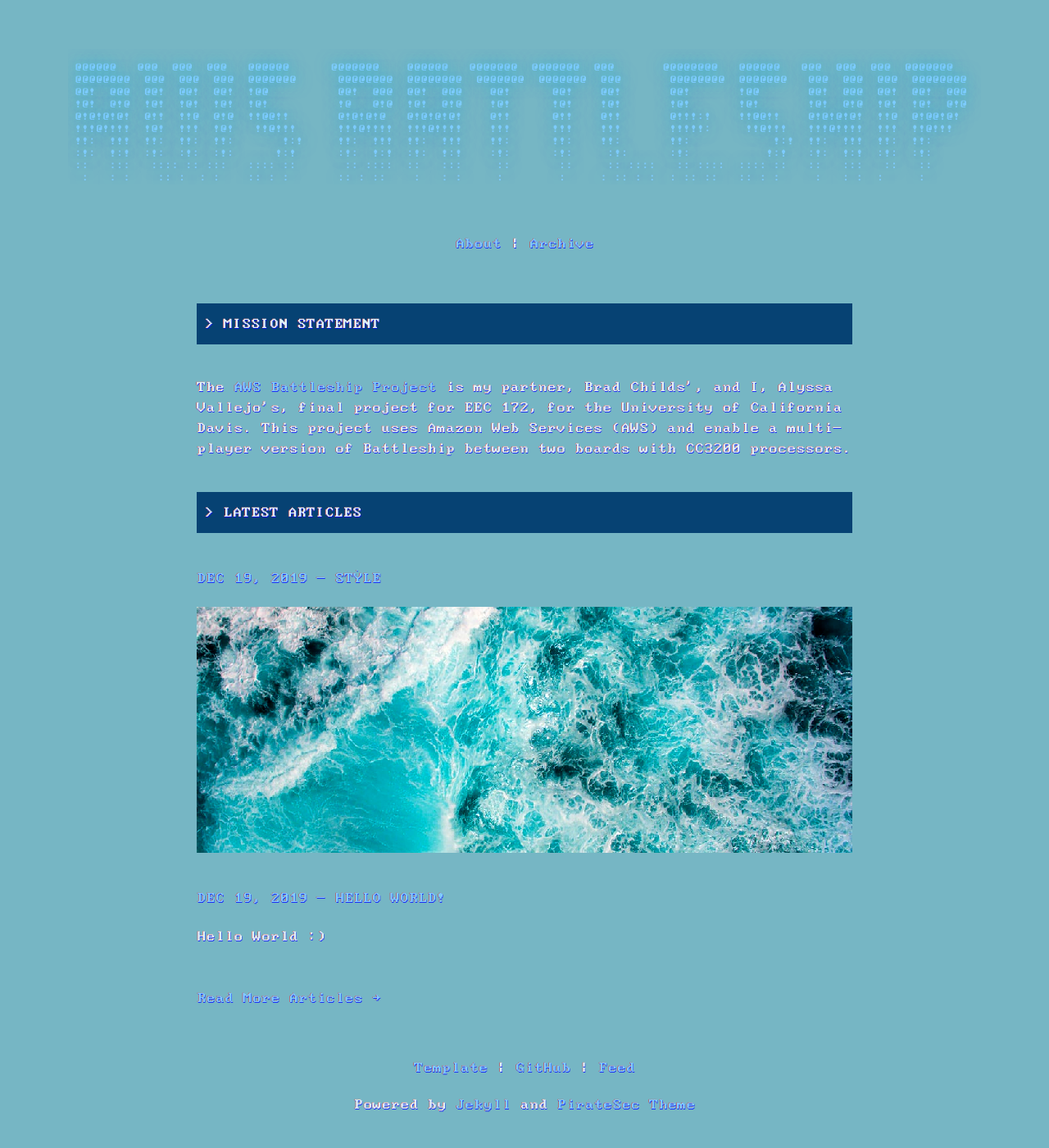
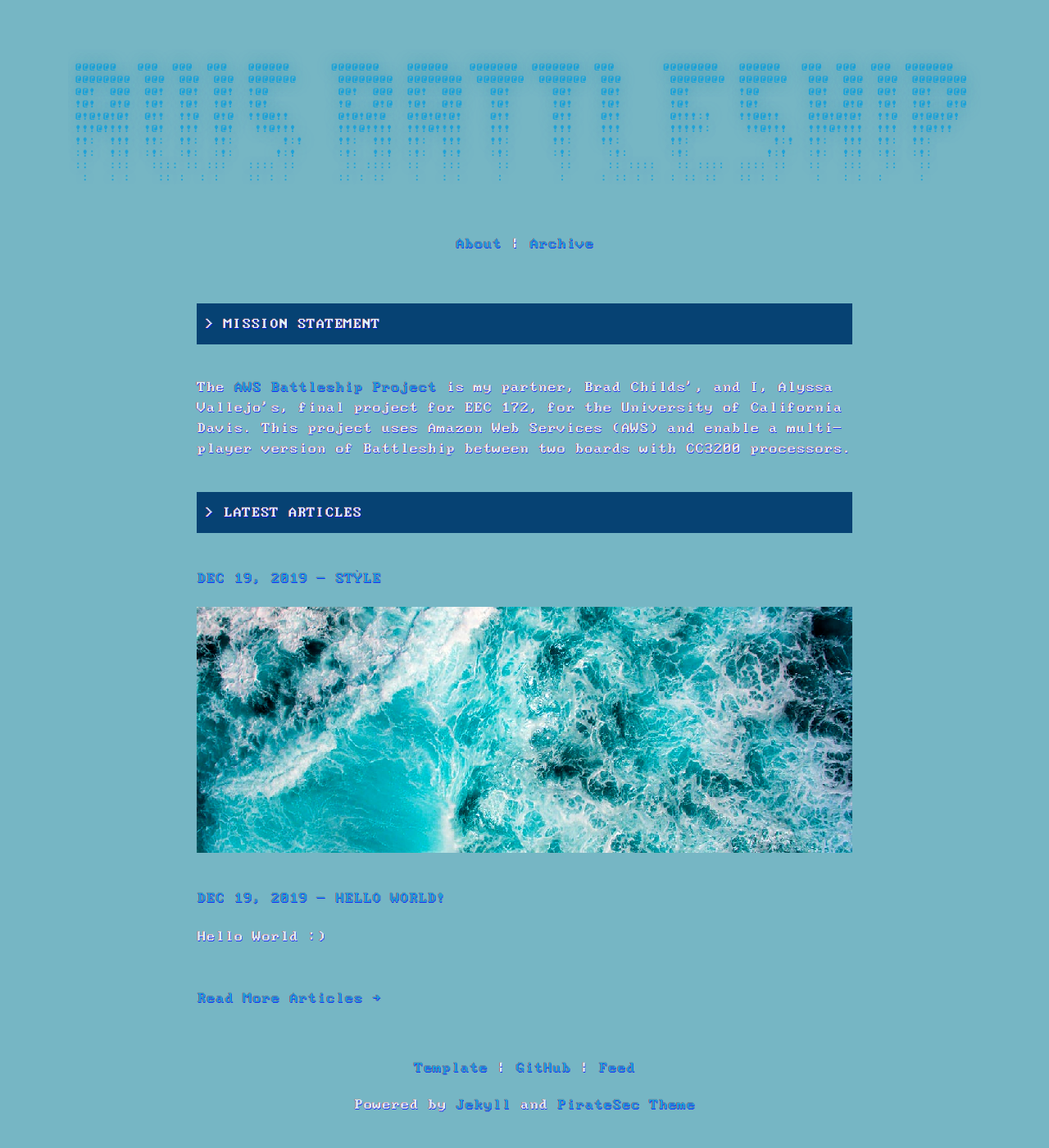
Before and after one commit to AV-CompSci-Mage/aws-battleship, a Jekyll site: the page built from index.html, in a window 1280 px wide. Shown: the whole page at 82% size. Built offline with Jekyll 4.4.1, drawn with Linux system fonts in a browser that asks for light colours.

Commit message:
final palette maybe?

```diff
--- a/_sass/main.scss
+++ b/_sass/main.scss
@@ -7,8 +7,8 @@
   --foreground-color: rgb(6,66,115);
   --foreground-color-transparent: rgba(0, 66, 115, 0.45);
   --text-color: rgb(222,243,246);
-  --link-color: rgb(127,205,255);
-  --link-color-transparent: rgba(0, 206, 255, 0.58);
+  --link-color: rgb(29,162,216);
+  --link-color-transparent: rgba(29, 163, 216, 0.475);
   --success-color: rgb(29,162,216);
   --info-color: rgb(233, 227, 142);
   --warn-color: rgb(238, 176, 62);
```
